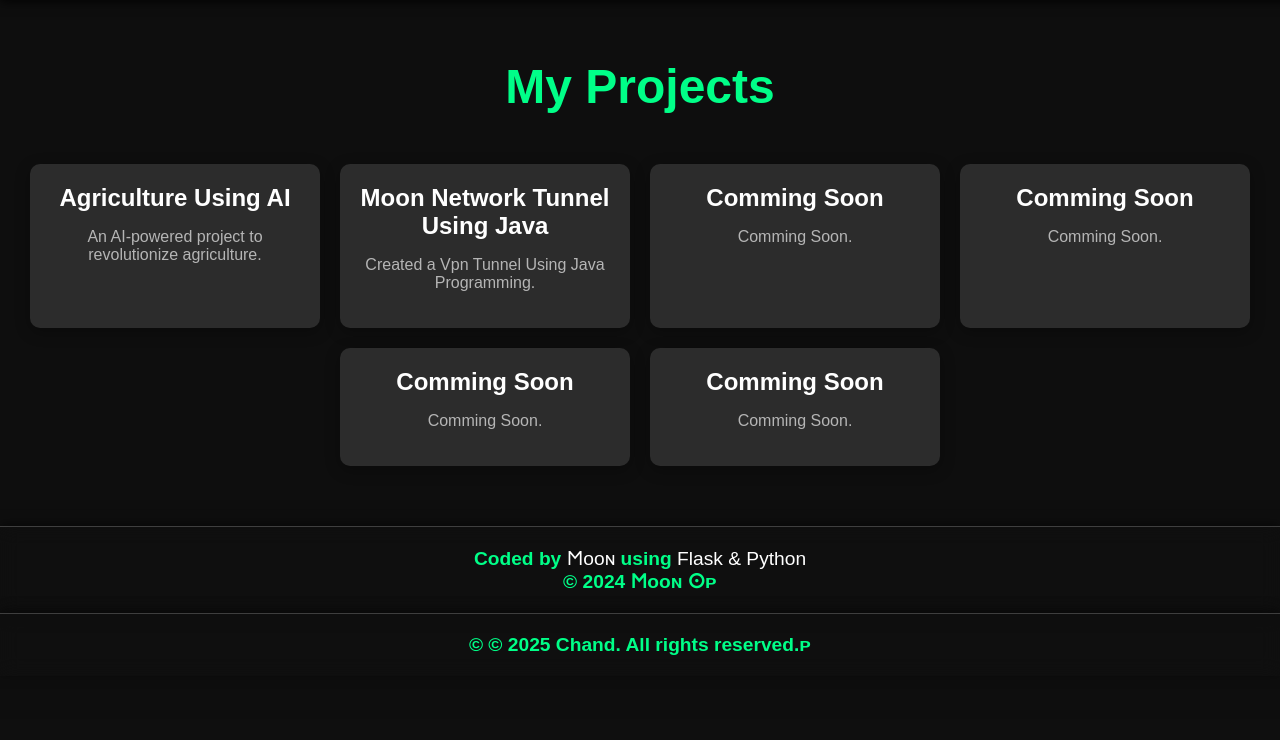
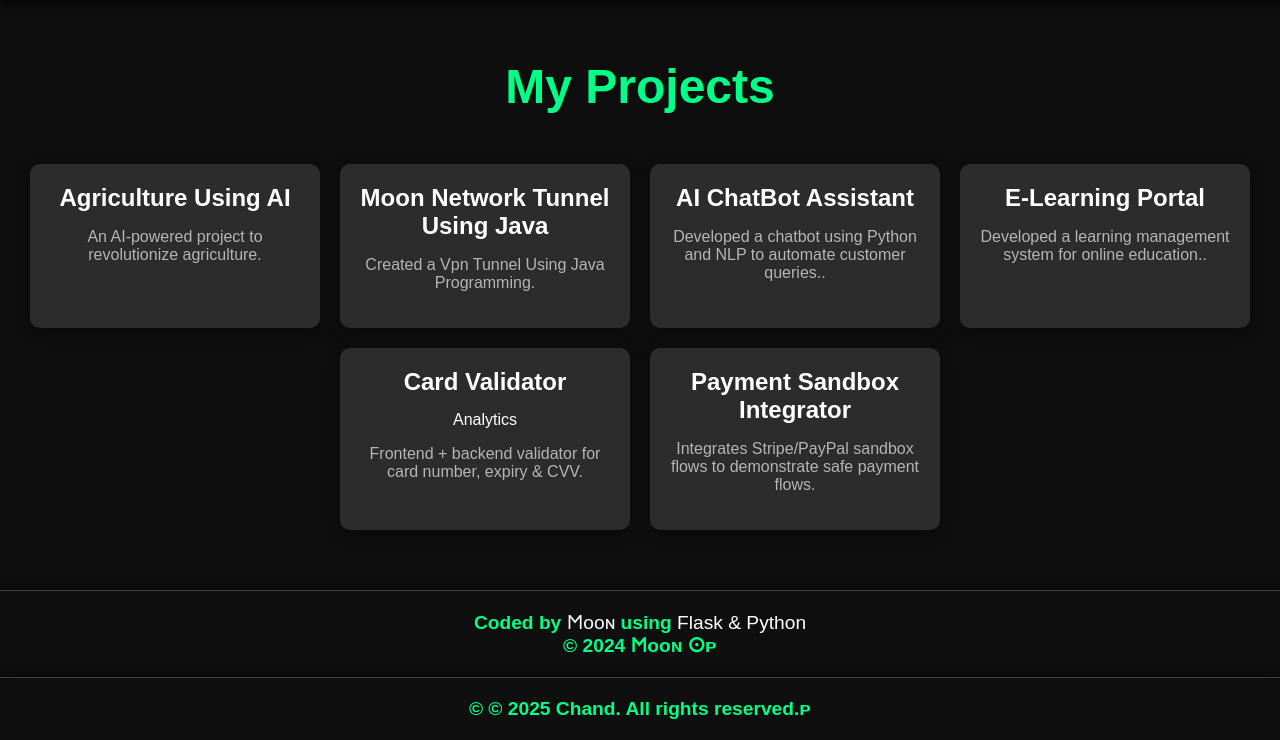
Before and after one commit to skchand786/crispy-chiken, a Flask app: page /projects in a window 1280 px wide. Shown: the part 81-821 px from the top of the page. Before the commit the page ends 736 px from the top, so only its background shows below. Run offline with Flask 3, Linux system fonts and the light colour scheme.

Commit message:
Update projects.html

```diff
--- a/templates/projects.html
+++ b/templates/projects.html
@@ -1,6 +1,6 @@
 {% extends "base.html" %}
 
-{% block title %}Projects - 𝓜𝓸𝓸𝓷 ❀{% endblock %}
+{% block title %}Projects - 𝐂𝒽𝒶𝓃𝒹 ❀{% endblock %}
 
 {% block content %}
 <div class="projects-section">
@@ -15,20 +15,20 @@
             <p>Created a Vpn Tunnel Using Java Programming.</p>
         </div>
         <div class="project-box animate-box">
-            <h2>Comming Soon</h2>
-            <p>Comming Soon.</p>
+            <h2>AI ChatBot Assistant</h2>
+            <p>Developed a chatbot using Python and NLP to automate customer queries..</p>
         </div>
         <div class="project-box animate-box">
-            <h2>Comming Soon</h2>
-            <p>Comming Soon.</p>
+            <h2>E-Learning Portal</h2>
+            <p>Developed a learning management system for online education..</p>
         </div>
         <div class="project-box animate-box">
-            <h2>Comming Soon</h2>
-            <p>Comming Soon.</p>
+            <h2>Card Validator</h2> Analytics</h2>
+            <p>Frontend + backend validator for card number, expiry & CVV.</p>
         </div>
         <div class="project-box animate-box">
-            <h2>Comming Soon</h2>
-            <p>Comming Soon.</p>
+            <h2>Payment Sandbox Integrator</h2>
+            <p>Integrates Stripe/PayPal sandbox flows to demonstrate safe payment flows.</p>
         </div>
     </div>
 </div>
```
